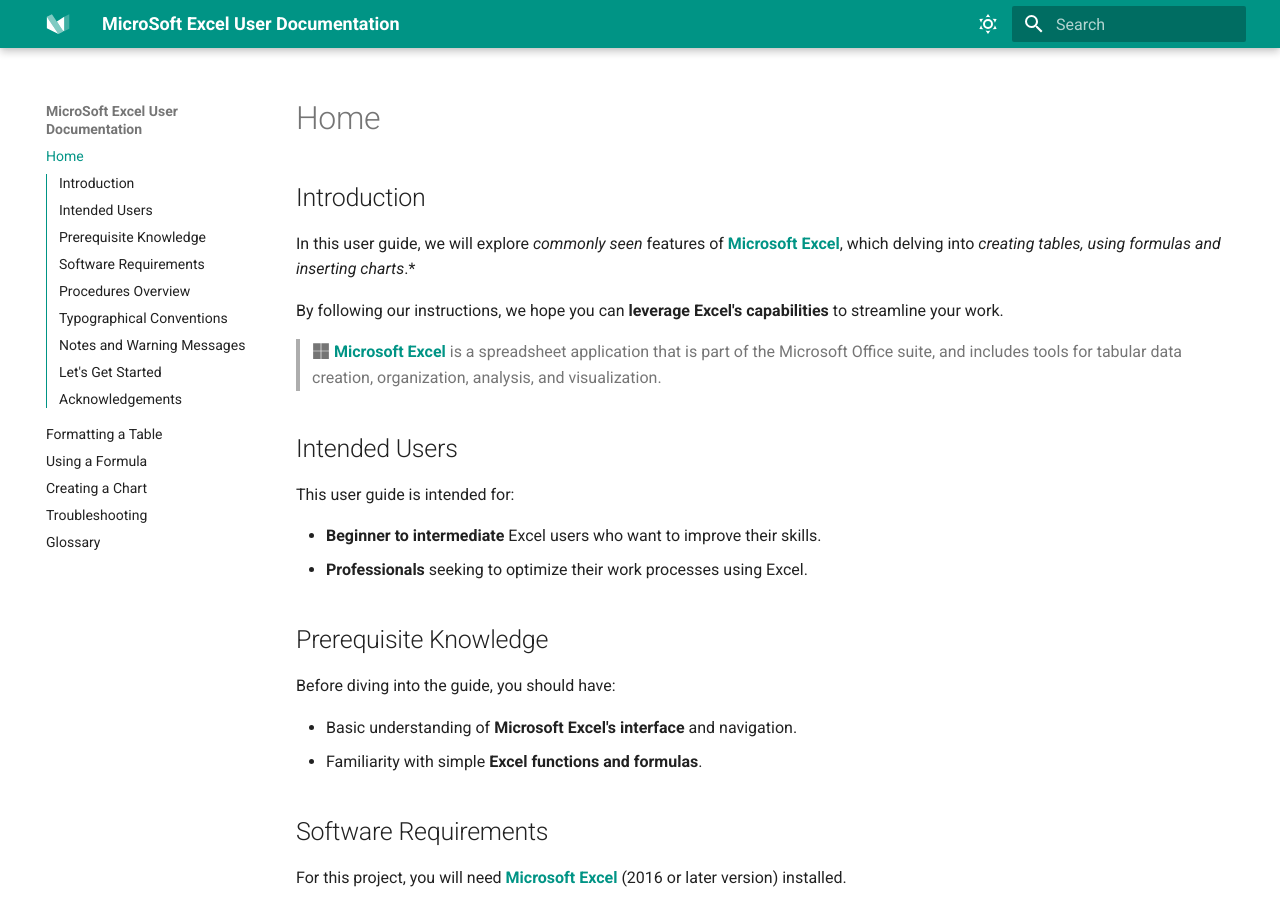
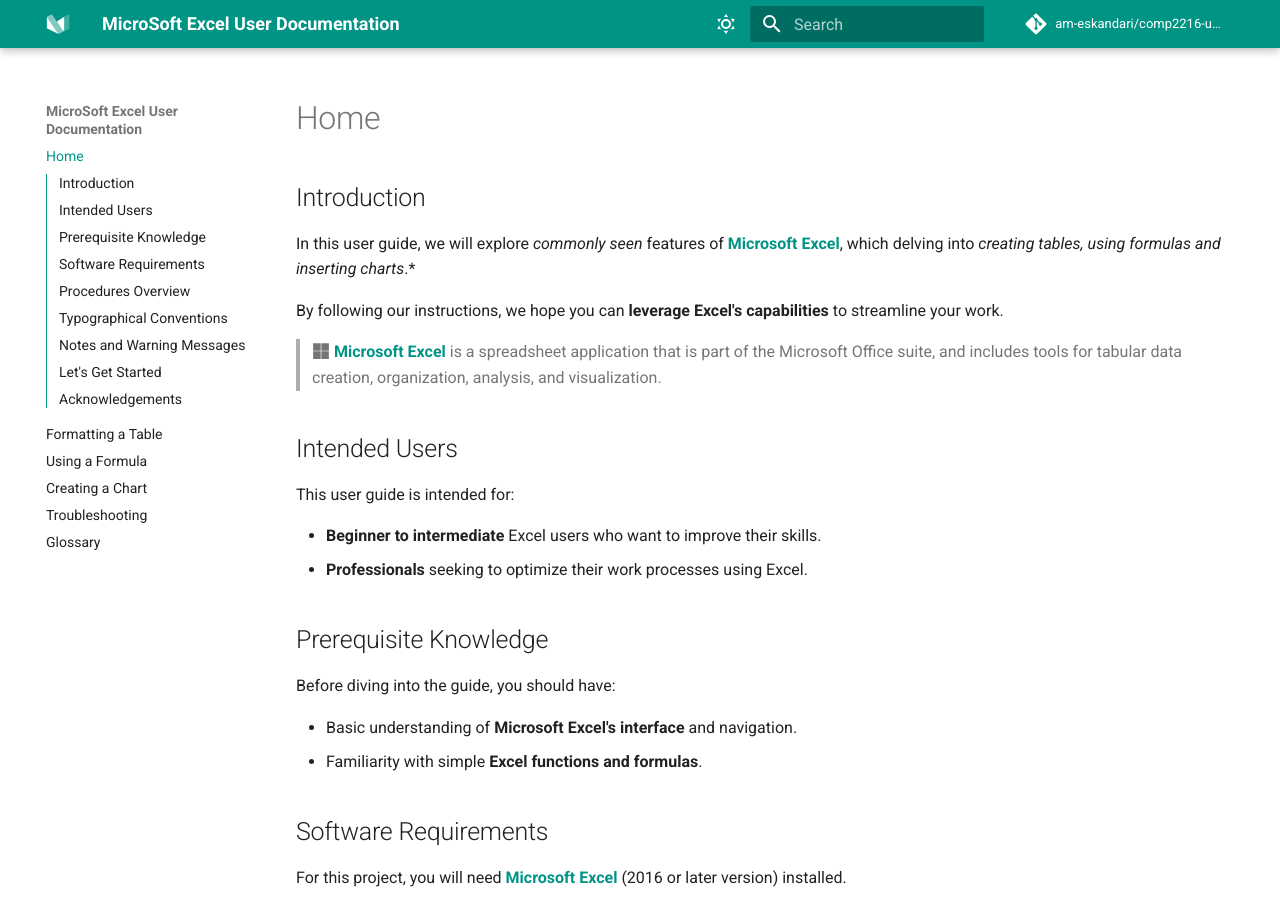
Before and after one commit to am-eskandari/comp2216-user-guide-project, an MkDocs documentation site: the page built from docs/index.md, in a window 1280 px wide and 900 px high. Built offline with MkDocs 1.6.1 and Material for MkDocs 9.7.7, drawn with Linux system fonts in a browser that asks for light colours; comment, search, counter and statistics services are not loaded; some of the changed lines change nothing that is shown.

Commit message:
Update mkdocs.yml

```diff
--- a/mkdocs.yml
+++ b/mkdocs.yml
@@ -7,9 +7,9 @@
   - Troubleshooting: "troubleshooting.md"
   - Glossary: "glossary.md"
 
-# repo_url: https://github.com/am-eskandari/comp2216-user-guide-project
+repo_url: https://github.com/am-eskandari/comp2216-user-guide-project
 
-# repo_name: am-eskandari/comp2216-user-guide-project
+repo_name: am-eskandari/comp2216-user-guide-project
 
 theme:
   name: material
```
